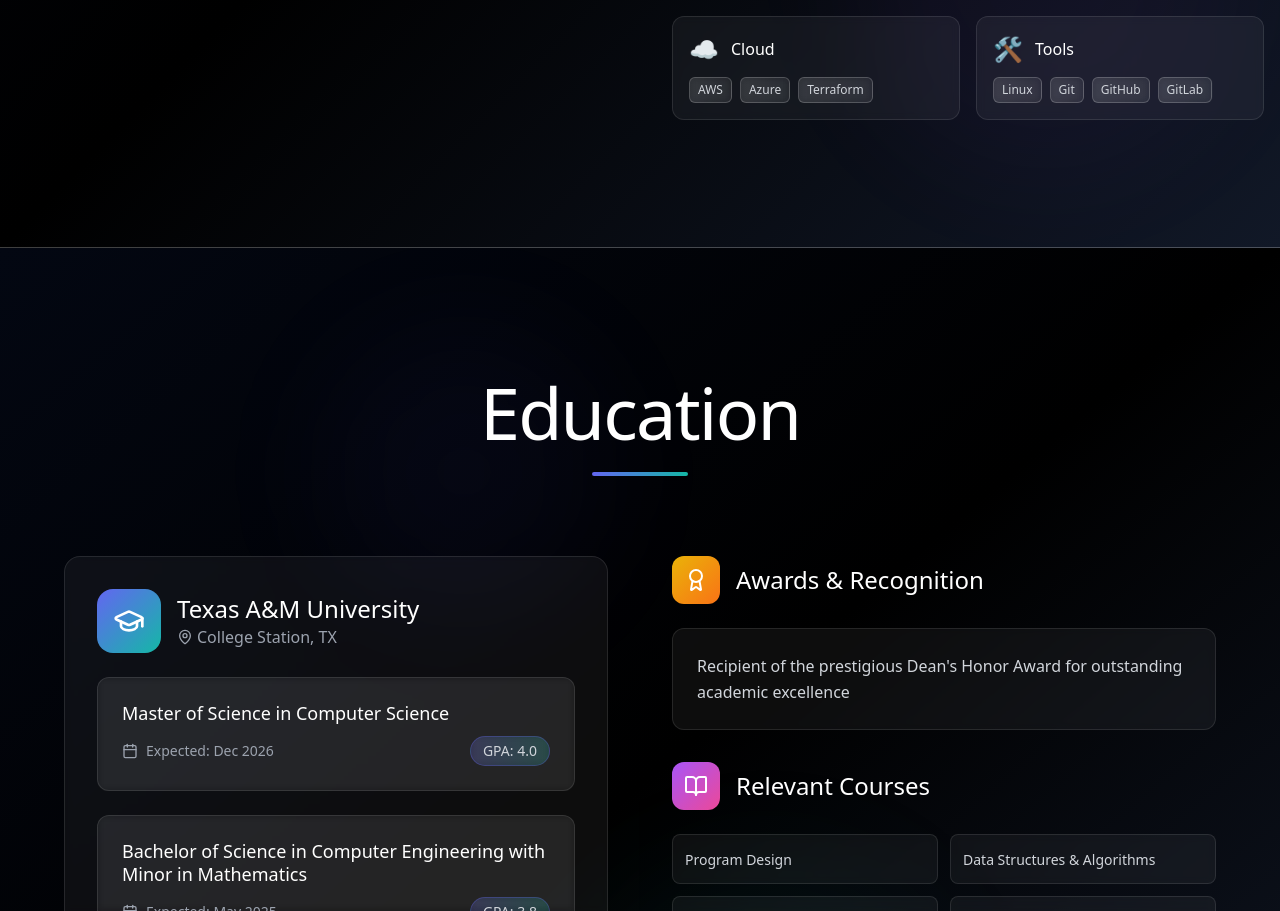
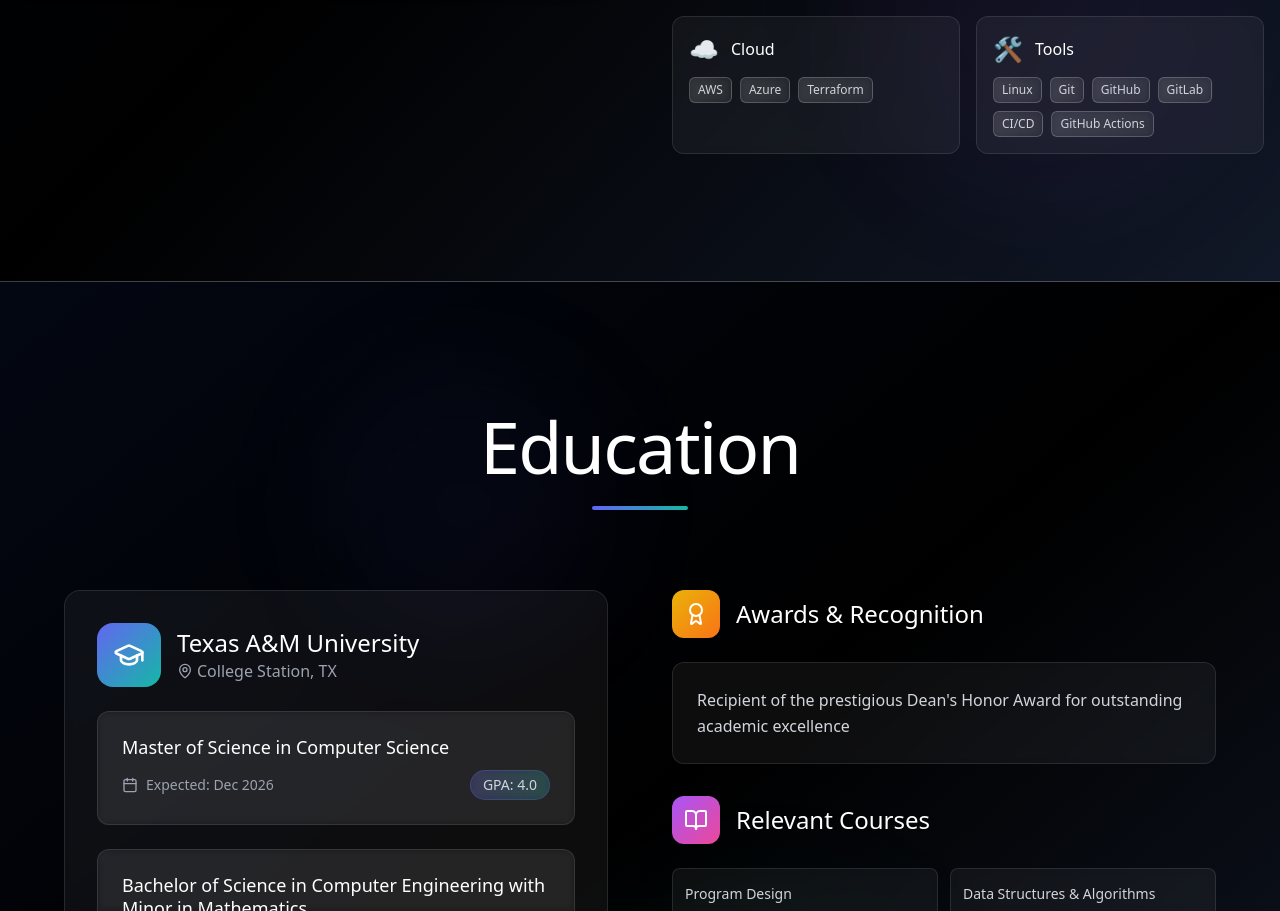
Before and after one commit to amaanchau/portfolio, a React (Vite) app in the folder my-portfolio/: page / in a window 1280 px wide. Shown: the part 1860-2771 px from the top of the page. Built offline with nearby package versions, Linux system fonts and the light colour scheme.

Commit message:
Enhanced AboutSection and ProjectsSection to include CI/CD and GitHub Actions in skills and project descriptions, reflecting improved deployment capabilities.

```diff
--- a/my-portfolio/src/components/AboutSection.jsx
+++ b/my-portfolio/src/components/AboutSection.jsx
@@ -41,7 +41,7 @@
     },
     {
       name: "Tools",
-      skills: ["Linux", "Git", "GitHub", "GitLab"],
+      skills: ["Linux", "Git", "GitHub", "GitLab", "CI/CD", "GitHub Actions"],
       color: "from-gray-500 to-slate-500",
       icon: "🛠️"
     }
--- a/my-portfolio/src/components/ProjectsSection.jsx
+++ b/my-portfolio/src/components/ProjectsSection.jsx
@@ -133,13 +133,13 @@
     },
     {
       title: "Personal Portfolio Website",
-      subtitle: "React-based Professional Portfolio",
+      subtitle: "React-based Professional Portfolio with CI/CD Pipeline",
       description: [
-        "A modern, responsive portfolio website built with React and Tailwind CSS, featuring smooth animations and interactive sections",
-        "Deployed on AWS infrastructure using CloudFront for global content delivery, S3 for static website hosting, and Route53 for DNS management",
-        "Intuitive user experience with optimized performance and accessibility across all devices"
+        "A modern, responsive portfolio website built with React and Tailwind CSS, featuring smooth animations and interactive sections with optimized performance and accessibility across all devices",
+        "Implemented automated CI/CD pipeline using GitHub Actions for seamless deployment - automatically builds and deploys to AWS S3 on every git push",
+        "Deployed on AWS infrastructure using CloudFront for global content delivery, S3 for static website hosting, and Route53 for DNS management"
       ],
-      tech: ["React", "Tailwind CSS", "JavaScript", "Vite", "AWS CloudFront", "AWS S3", "Route53", "Responsive Design"],
+      tech: ["React", "Tailwind CSS", "JavaScript", "Vite", "GitHub Actions", "CI/CD", "AWS CloudFront", "AWS S3", "Route53", "Responsive Design"],
       image: portfolioImage,
       period: "Aug 2025",
       date: "2025",
```
